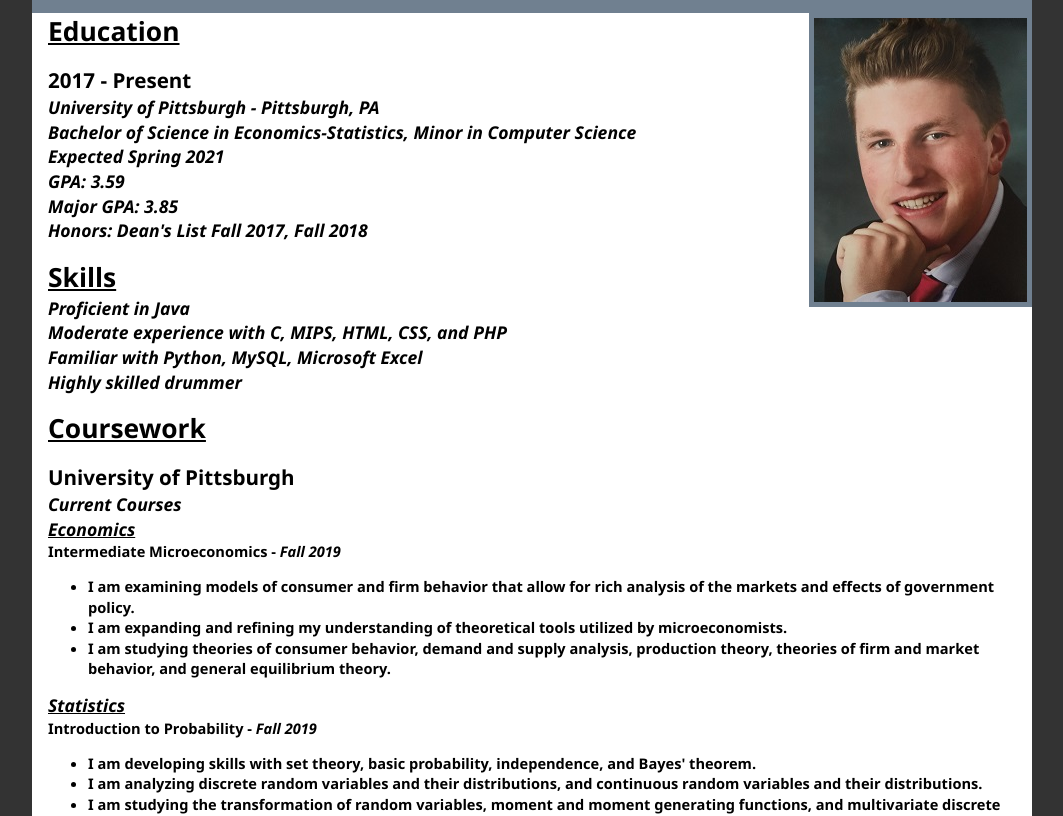
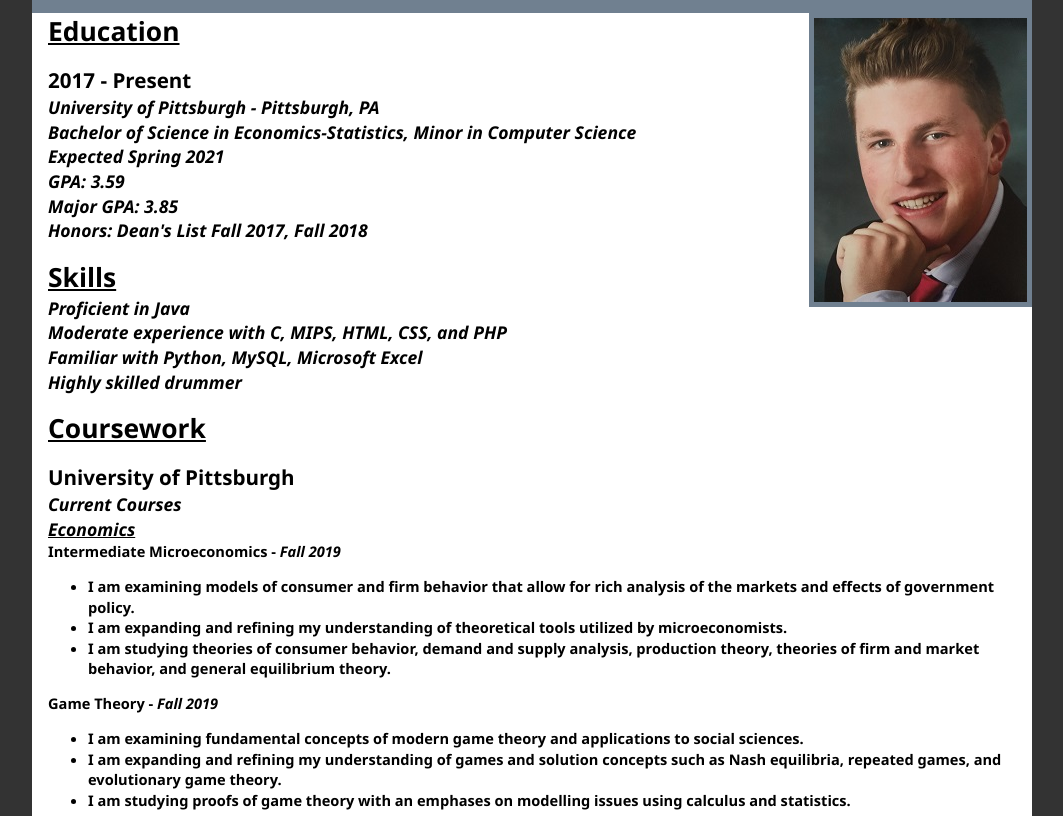
Before and after one commit to bradyswatchick/bradyswatchick.github.io, a plain HTML site: page index.html in a window 1280 px wide. Shown: the part 138-954 px from the top of the page, without its empty margins (108-1171 px from the left). Drawn offline with Linux system fonts and the light colour scheme.

Commit message:
Updated index to include game theory

```diff
--- a/index.html
+++ b/index.html
@@ -40,6 +40,15 @@
 		<li>I am examining models of consumer and firm behavior that allow for rich analysis of the markets and effects of government policy.</li>
 		<li>I am expanding and refining my understanding of theoretical tools utilized by microeconomists.</li>
 		<li>I am studying theories of consumer behavior, demand and supply analysis, production theory, theories of firm and market behavior, and general equilibrium theory.</li>
+	</ul>
+	</h5>
+
+	<h5> Game Theory - <em>Fall 2019</em></h5>
+	<h5>
+	<ul>
+		<li>I am examining fundamental concepts of modern game theory and applications to social sciences.</li>
+		<li>I am expanding and refining my understanding of games and solution concepts such as Nash equilibria, repeated games, and evolutionary game theory.</li>
+		<li>I am studying proofs of game theory with an emphases on modelling issues using calculus and statistics.</li>
 	</ul>
 	</h5>
 
```
